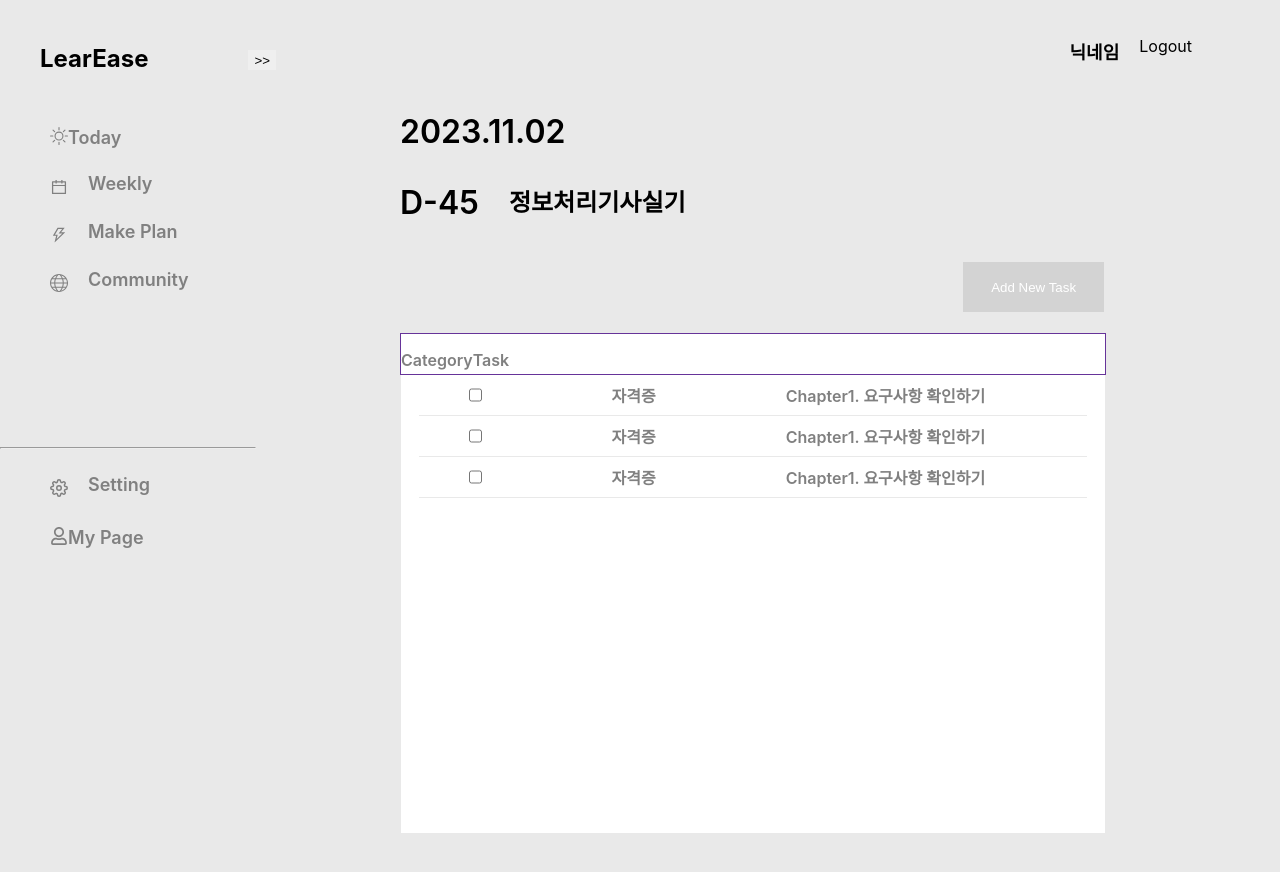
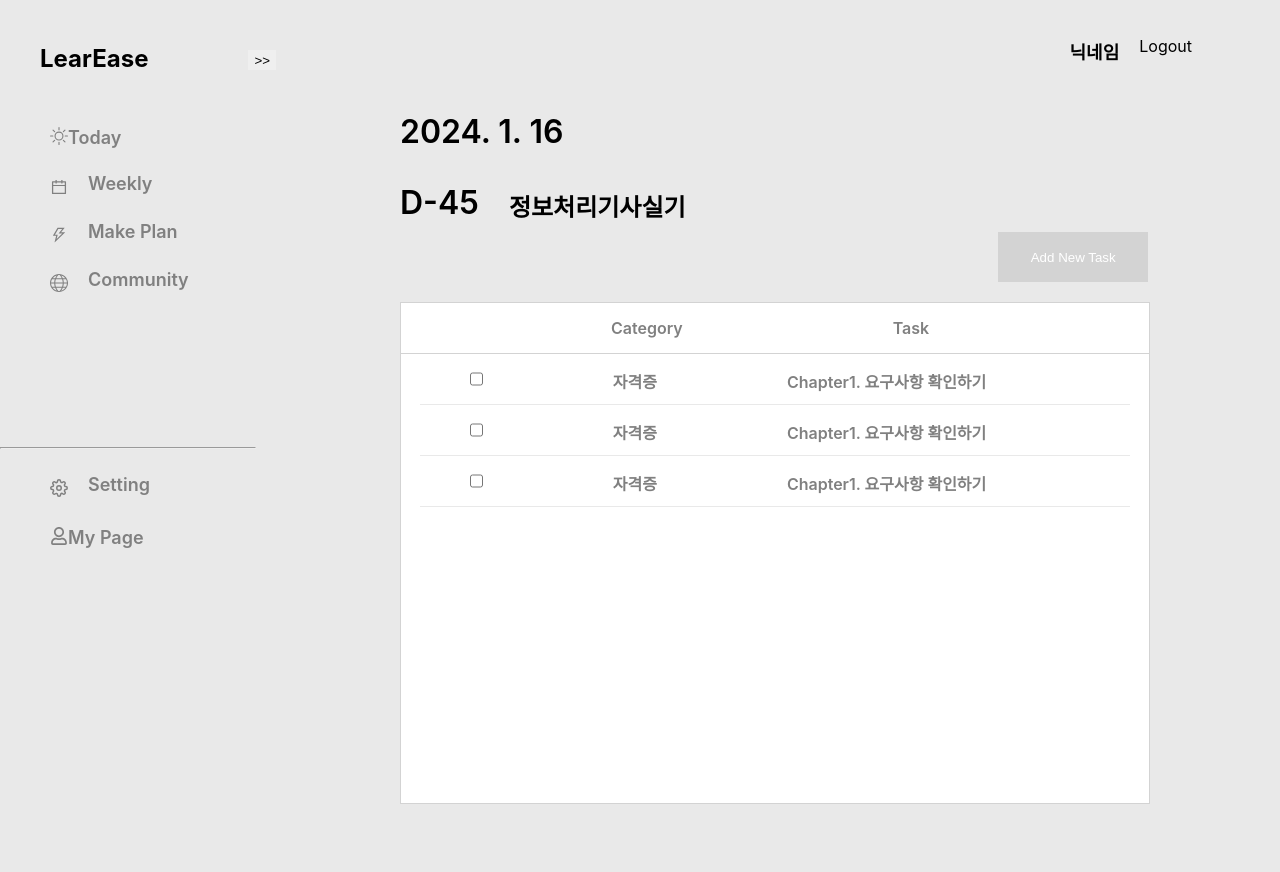
Before and after one commit to InQ-InQ-InQ-InQ-InQ/LearnEase_FE, a React (Create React App) app in the folder frontend/: page /today in a window 1280 px wide. Shown: the top 872 px of the page. Built offline with nearby package versions, Linux system fonts and the light colour scheme.

Commit message:
style:today UI

```diff
--- a/frontend/src/page/Today.jsx
+++ b/frontend/src/page/Today.jsx
@@ -4,6 +4,10 @@ import SideBar from '../component/SideBar';
 import styles from '../style/Today.module.css';
 
 function Today() {
+  const today = new Date();
+
+  const formattedDate = `${today.getFullYear()}. ${today.getMonth() + 1}. ${today.getDate()}`;
+
     return (
       <div className={styles.viewport}>
         <SideBar currentPage={1} />
@@ -11,7 +15,8 @@ function Today() {
           <Header />
           <div className={styles.contents}>
             <div className={styles.headwrap}>
-              <p className={styles.date}>2023.11.02</p>
+              <p className={styles.date}>{formattedDate}</p>
+              {/* 정보 가져오기 */}
               <div className={styles.info}>
                 <div className={styles.date}>D-45</div>
                 <div className={styles.title}>정보처리기사실기</div>
@@ -22,9 +27,10 @@ function Today() {
             </div>
             <div className={styles.mainwrap}>
               <div className={styles.top}>
-                <p>Category</p>
-                <p>Task</p>
+                <p className={styles.toptext}>Category</p>
+                <p className={styles.toptext}>Task</p>
               </div>
+              {/* 정보 가져오기 */}
               <div className={styles.taskwrap}>
                 <input type="checkbox" className={styles.check} />
                 <div className={styles.value}>자격증</div>
--- a/frontend/src/style/Today.module.css
+++ b/frontend/src/style/Today.module.css
@@ -11,7 +11,7 @@
    margin-left: 400px;
 }
 .headwrap{
-    width: 80%;
+    width: 85%;
     height: 150px;
 }
 .date{
@@ -26,12 +26,14 @@
 .title{
     font-size: x-large;
     font-weight: bold;
+    margin-top: 5px;
 }
 .midwrap{
     position: relative;
-    width: 80%;
+    width: 85%;
     margin-bottom: 20px;
     height: 50px;
+    margin-top: -30px;
 }
 .addbtn{
     position: absolute;
@@ -43,10 +45,10 @@
     border: none;
 }
 .mainwrap{
-    width: 80%;
+    width: 85%;
     height: 500px;
     background-color: white;
-    border: 1px solid #e9e9e9;
+    border: 1px solid lightgray;
     display: flex;
     flex-direction: column;
     align-items: center;
@@ -55,17 +57,22 @@
     display: flex;
     flex-direction: row;
     width: 100%;
-    height: 40px;
-    border: 1px solid rebeccapurple;
+    height: 50px;
+    border-bottom: 1px solid lightgray;
     font-size: medium;
     font-weight: 600;
     color: gray;
+    align-items: center;
+    text-align: center;
+}
+.toptext{
+    margin-left: 210px;
 }
 .taskwrap{
     display: flex;
     flex-direction: row;
     width: 95%;
-    height: 40px;
+    height: 50px;
     border-bottom: 1px solid #e9e9e9;
 }
 .check{
@@ -77,6 +84,6 @@
     font-size: medium;
     font-weight: 600;
     color: gray;
-    margin-top: 8px;
+    margin-top: 15px;
     margin-left: 50px;
 }
```
